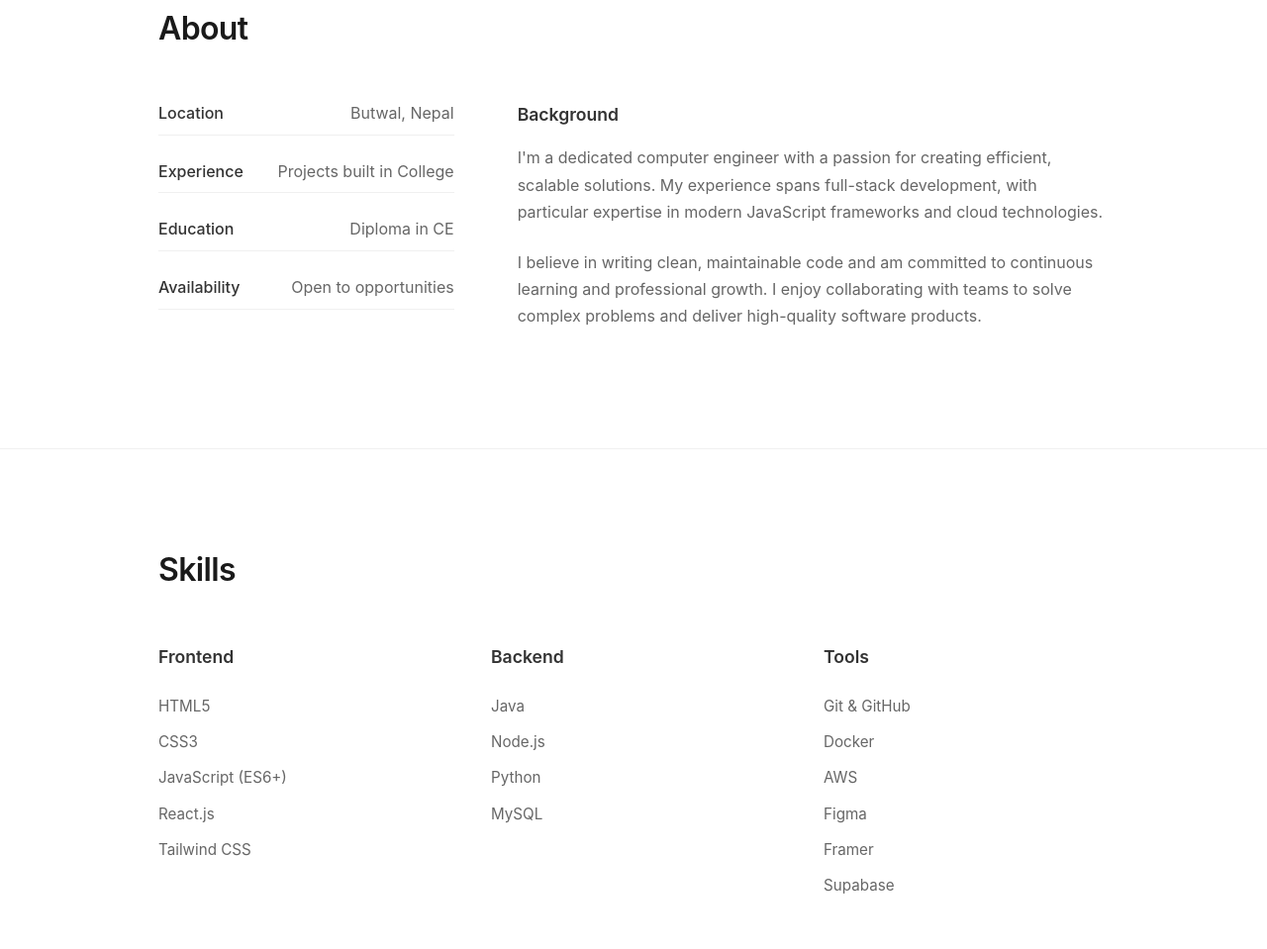
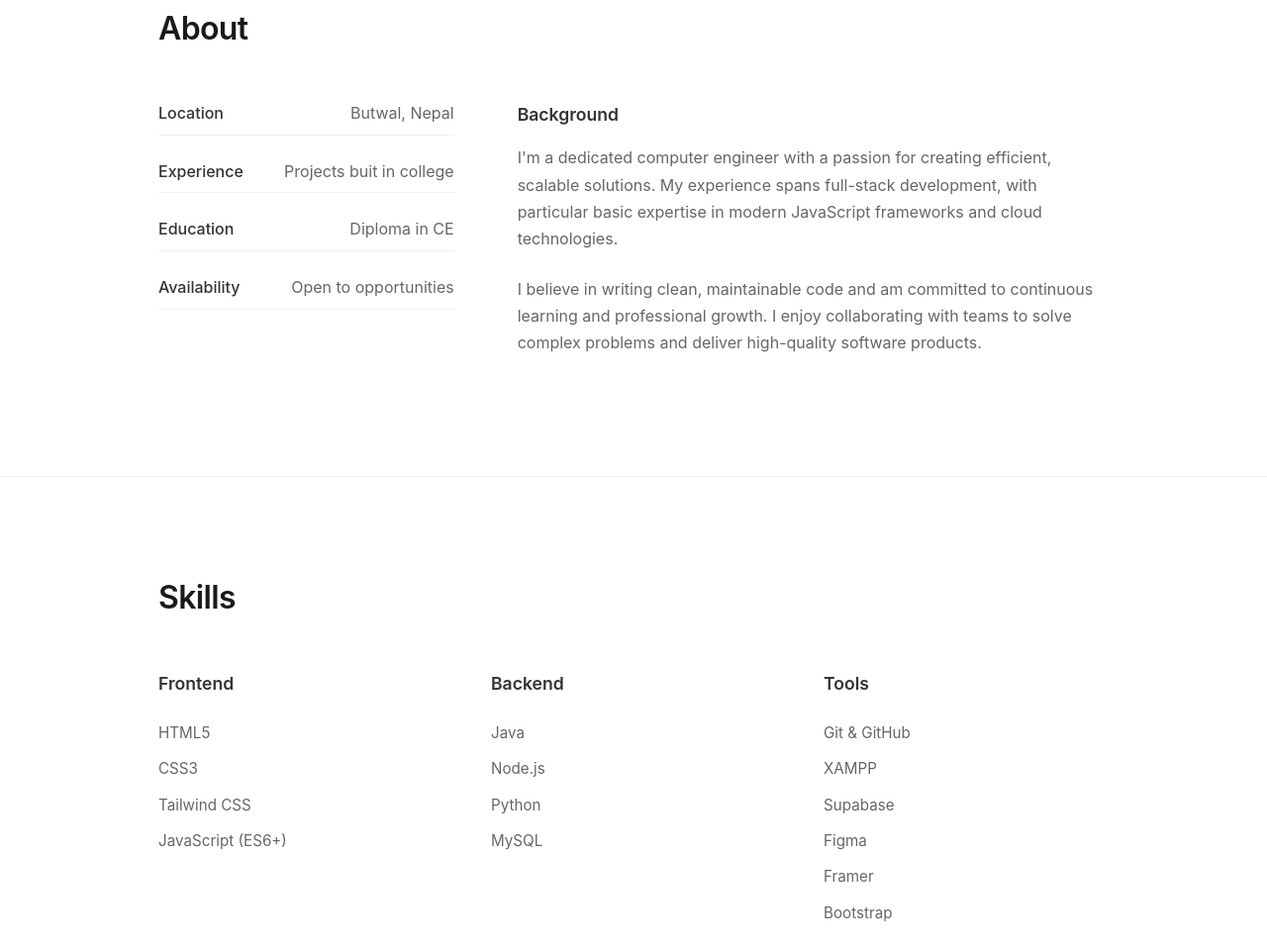
Before and after one commit to kode008/New_Portfolio, a plain HTML site: page index.html in a window 1280 px wide. Shown: the part 893-1852 px from the top of the page at 99% size. Drawn offline with Linux system fonts and the light colour scheme.

Commit message:
Update index.html
Copy pasted all of prop_portfolio

```diff
--- a/index.html
+++ b/index.html
@@ -9,7 +9,7 @@
 <body>
     <header>
         <nav class="container">
-            <div class="logo">Nirdesh Shrestha</div>
+            <div class="logo">NS</div>
             <ul class="nav-links">
                 <li><a href="#home">Home</a></li>
                 <li><a href="#about">About</a></li>
@@ -26,7 +26,7 @@
             <div class="container">
                 <div class="hero-content">
                     <p class="subtitle">Junior Computer Engineer</p>
-                    <h1>Nirdesh Shrestha</h1>
+                    <h1>Nirdesh Shrestha &lt;/> </h1>
                     <p class="description">I build clean, efficient software solutions with a focus on user experience and modern web technologies. Currently seeking opportunities to grow and contribute to meaningful projects.</p>
                     <a href="#projects" class="cta-button">View My Work</a>
                 </div>
@@ -44,7 +44,7 @@
                         </div>
                         <div class="detail-item">
                             <span class="detail-label">Experience</span>
-                            <span class="detail-value">Projects built in College</span>
+                            <span class="detail-value">Projects buit in college</span>
                         </div>
                         <div class="detail-item">
                             <span class="detail-label">Education</span>
@@ -57,7 +57,7 @@
                     </div>
                     <div class="about-info">
                         <h3>Background</h3>
-                        <p>I'm a dedicated computer engineer with a passion for creating efficient, scalable solutions. My experience spans full-stack development, with particular expertise in modern JavaScript frameworks and cloud technologies.</p>
+                        <p>I'm a dedicated computer engineer with a passion for creating efficient, scalable solutions. My experience spans full-stack development, with particular basic expertise in modern JavaScript frameworks and cloud technologies.</p>
                         <p>I believe in writing clean, maintainable code and am committed to continuous learning and professional growth. I enjoy collaborating with teams to solve complex problems and deliver high-quality software products.</p>
                     </div>
                 </div>
@@ -73,9 +73,8 @@
                         <ul class="skill-list">
                             <li>HTML5</li>
                             <li>CSS3</li>
+                            <li>Tailwind CSS</li>
                             <li>JavaScript (ES6+)</li>
-                            <li>React.js</li>
-                            <li>Tailwind CSS</li>
                         </ul>
                     </div>
                     <div class="skill-category">
@@ -91,11 +90,11 @@
                         <h3>Tools</h3>
                         <ul class="skill-list">
                             <li>Git & GitHub</li>
-                            <li>Docker</li>
-                            <li>AWS</li>
+                            <li>XAMPP</li>
+                            <li>Supabase</li>
                             <li>Figma</li>
                             <li>Framer</li>
-                            <li>Supabase</li>
+                            <li>Bootstrap</li>
                         </ul>
                     </div>
                 </div>
```
